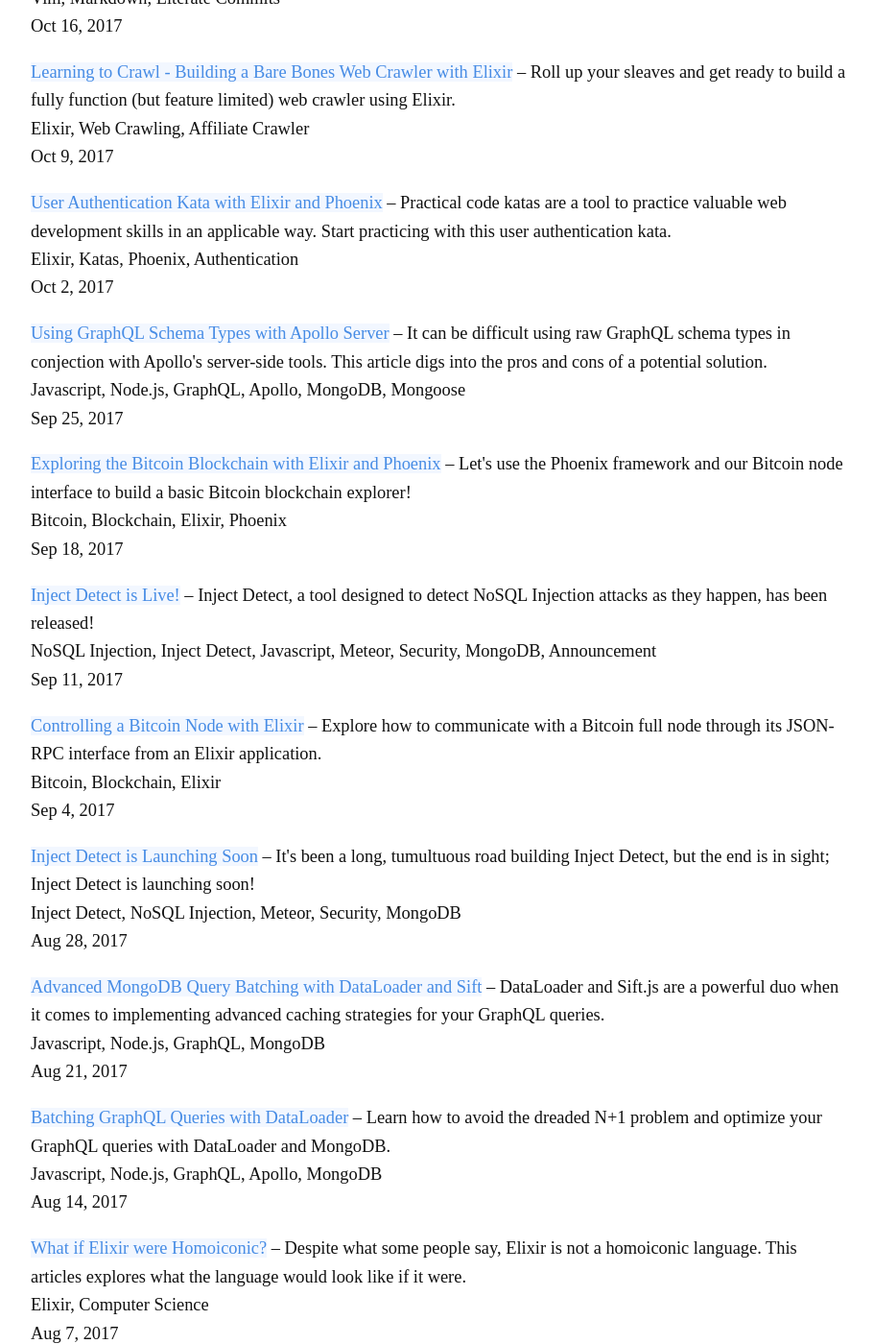
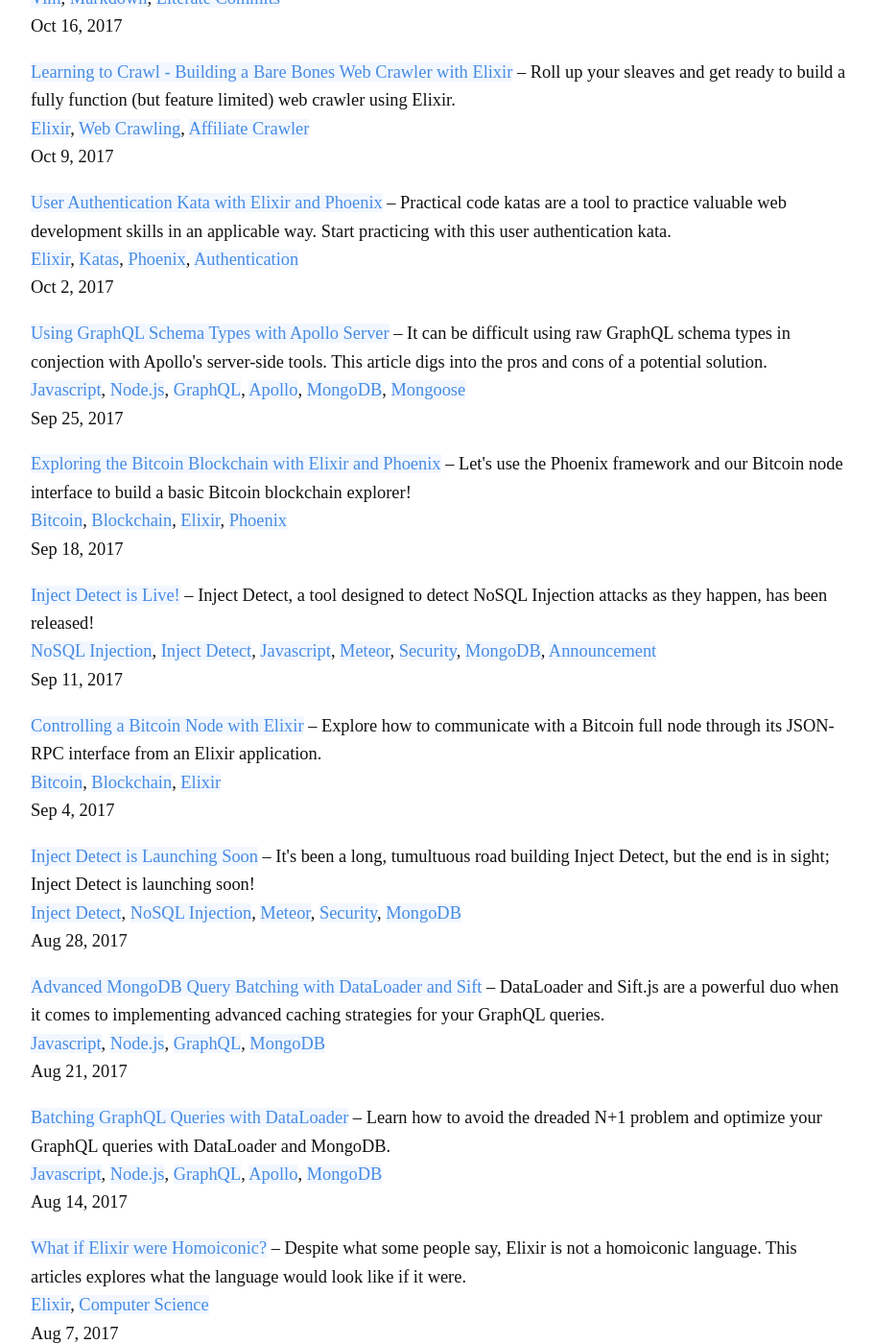
Before and after one commit to pcorey/pcorey.github.io, a Jekyll site: the page built from blog/all/index.html, in a window 1280 px wide and 1400 px high, scrolled down 1354 px. Shown: the whole window at 96% size, without its empty margins (183-1094 px from the left). Built offline with Jekyll 4.4.1, drawn with Linux system fonts in a browser that asks for light colours; nearby versions of some CDN libraries; comment, search, counter and statistics services are not loaded; some of the changed text lies outside the part shown.

Commit message:
Added tags page

```diff
--- a/_layouts/post.html
+++ b/_layouts/post.html
@@ -32,8 +32,7 @@
             <p class="post-tags" >
                 <i data-feather="tag"></i>
                 {% for tag in page.tags | sort %}
-                <!-- <a href="#">{{tag}}</a>{% if forloop.last == false %},{% endif %} -->
-                    {{tag}}{% if forloop.last == false %},{% endif %}
+                <a href="/blog/tags#{{tag | slugify}}">{{tag}}</a>{% if forloop.last == false %},{% endif %}
                 {% endfor %}
             </p>
             {% for post in site.posts %}
--- a/blog/all/index.html
+++ b/blog/all/index.html
@@ -17,7 +17,7 @@
                 <br/>
                 <i data-feather="tag"></i>
                 {% for tag in post.tags | sort %}
-                    {{tag}}{% if forloop.last == false %},{% endif %}
+                    <a href="/blog/tags#{{tag | slugify}}">{{tag}}</a>{% if forloop.last == false %},{% endif %}
                 {% endfor %}
                 <br/>
                 <i data-feather="calendar"></i> {{post.date | date: "%b %-d, %Y" }}
```
Also changed, not shown: blog/tags.html (added, +33 -0 lines).
